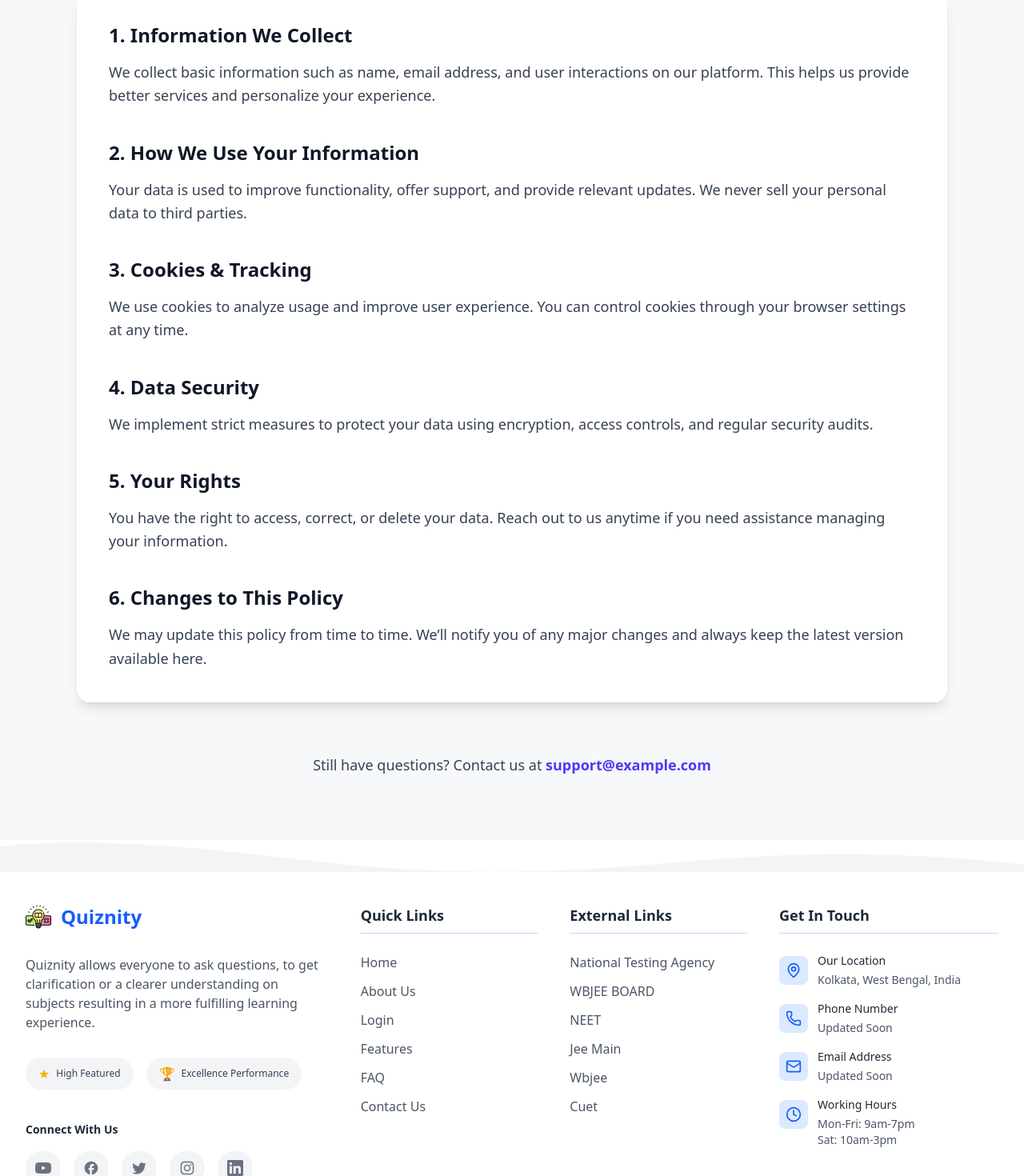
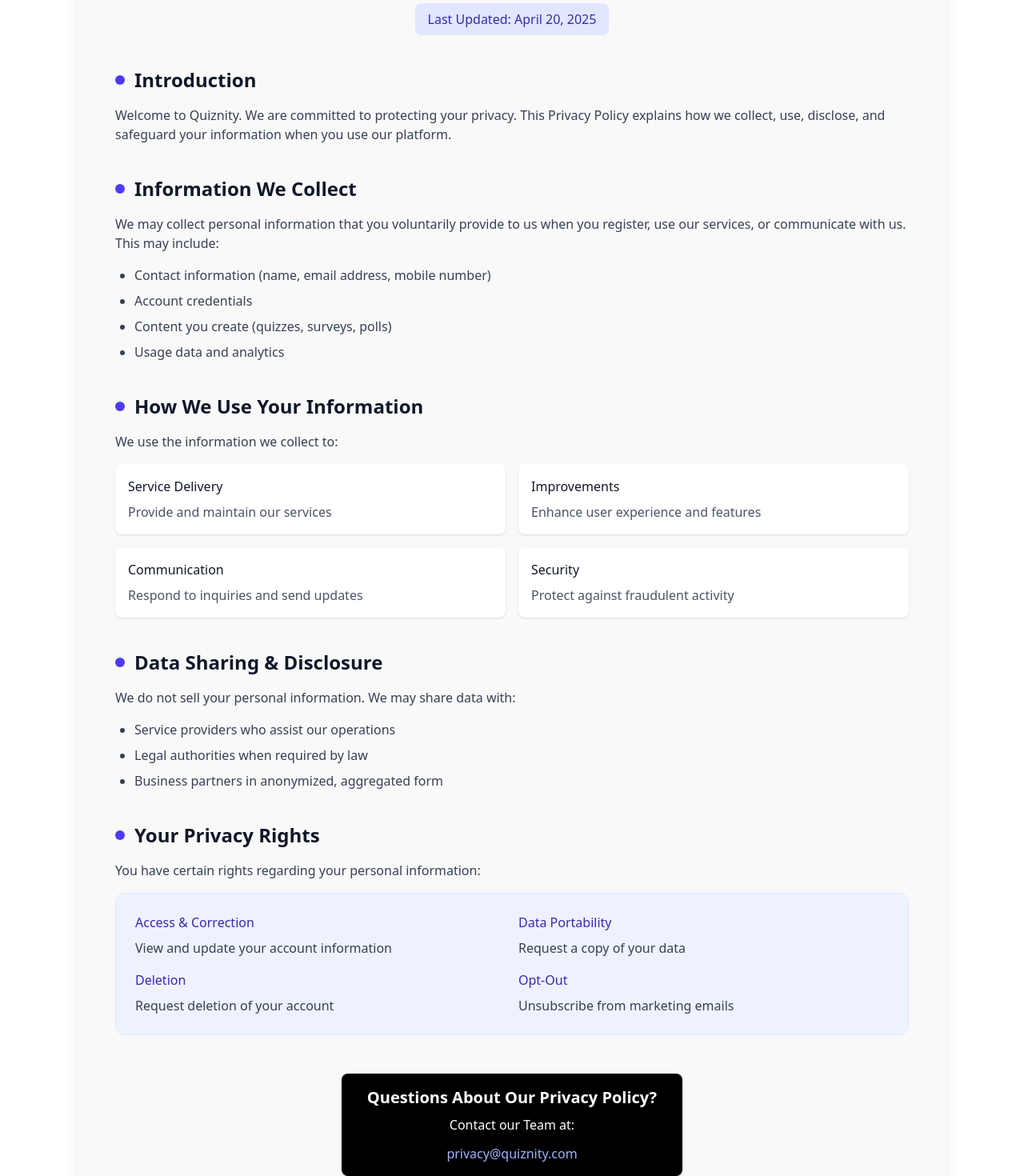
Before and after one commit to karnerfly/quiz, a React (Vite) app in the folder frontend/: page /privacy_Policy in a window 1280 px wide. Shown: the part 320-1790 px from the top of the page at 80% size. Built offline with nearby package versions, Linux system fonts and the light colour scheme; no server answers.

Commit message:
modified:   frontend/src/pages/PrivacyPolicy.jsx

```diff
--- a/frontend/src/pages/PrivacyPolicy.jsx
+++ b/frontend/src/pages/PrivacyPolicy.jsx
@@ -2,74 +2,145 @@
 
 const PrivacyPolicy = () => {
   return (
-    <section className="w-full py-20 px-6 md:px-24 bg-[#f7f8fa]">
+    <section className="w-full py-16 px-6 md:px-24 bg-white">
       <div className="max-w-6xl mx-auto">
         {/* Header */}
-        <div className="text-center mb-16">
+        <div className="text-center mb-12">
           <h2 className="mt-4 text-4xl md:text-5xl font-semibold text-gray-900 mb-6">
             Privacy Policy
           </h2>
           <p className="text-xl text-gray-700 max-w-2xl mx-auto">
-            Your trust is important to us. Here's how we handle your data with care and transparency.
+            Your privacy is important to us. Learn how we collect, use, and protect your data.
           </p>
           <div className="w-20 h-1 bg-indigo-600 mx-auto mt-4 rounded-full"></div>
         </div>
 
-        {/* Content */}
-        <div className="bg-white p-10 rounded-2xl shadow-lg hover:shadow-xl transition-shadow">
-          <div className="space-y-10 text-gray-700 text-lg leading-relaxed">
-            <div>
-              <h3 className="text-2xl font-semibold text-gray-900 mb-4">1. Information We Collect</h3>
-              <p>
-                We collect basic information such as name, email address, and user interactions on our platform. This helps us provide better services and personalize your experience.
+        {/* Main Content */}
+        <div className="bg-[#f9f9f9] p-8 md:p-12 rounded-2xl shadow-lg">
+          {/* Effective Date */}
+          <div className="mb-10 text-center">
+            <div className="inline-block bg-indigo-100 text-indigo-800 px-4 py-2 rounded-lg">
+              <p className="font-medium">Last Updated: April 20, 2025</p>
+            </div>
+          </div>
+
+          {/* Policy Sections */}
+          <div className="space-y-10">
+            {/* Introduction */}
+            <div className="policy-section">
+              <h3 className="text-2xl font-semibold text-gray-900 mb-4 flex items-center">
+                <span className="w-3 h-3 bg-indigo-600 rounded-full mr-3"></span>
+                Introduction
+              </h3>
+              <p className="text-gray-700 mb-4">
+                Welcome to Quiznity. We are committed to protecting your privacy. This Privacy Policy explains how we collect, use, disclose, and safeguard your information when you use our platform.
               </p>
             </div>
 
-            <div>
-              <h3 className="text-2xl font-semibold text-gray-900 mb-4">2. How We Use Your Information</h3>
-              <p>
-                Your data is used to improve functionality, offer support, and provide relevant updates. We never sell your personal data to third parties.
+            {/* Information We Collect */}
+            <div className="policy-section">
+              <h3 className="text-2xl font-semibold text-gray-900 mb-4 flex items-center">
+                <span className="w-3 h-3 bg-indigo-600 rounded-full mr-3"></span>
+                Information We Collect
+              </h3>
+              <p className="text-gray-700 mb-4">
+                We may collect personal information that you voluntarily provide to us when you register, use our services, or communicate with us. This may include:
               </p>
+              <ul className="list-disc pl-6 space-y-2 text-gray-700 mb-4">
+                <li>Contact information (name, email address, mobile number)</li>
+                <li>Account credentials</li>
+                <li>Content you create (quizzes, surveys, polls)</li>
+                <li>Usage data and analytics</li>
+              </ul>
             </div>
 
-            <div>
-              <h3 className="text-2xl font-semibold text-gray-900 mb-4">3. Cookies & Tracking</h3>
-              <p>
-                We use cookies to analyze usage and improve user experience. You can control cookies through your browser settings at any time.
+            {/* How We Use Your Information */}
+            <div className="policy-section">
+              <h3 className="text-2xl font-semibold text-gray-900 mb-4 flex items-center">
+                <span className="w-3 h-3 bg-indigo-600 rounded-full mr-3"></span>
+                How We Use Your Information
+              </h3>
+              <p className="text-gray-700 mb-4">
+                We use the information we collect to:
               </p>
+              <div className="grid grid-cols-1 md:grid-cols-2 gap-4 mb-4">
+                <div className="bg-white p-4 rounded-lg shadow-sm">
+                  <h4 className="font-medium text-gray-900 mb-2">Service Delivery</h4>
+                  <p className="text-gray-600">Provide and maintain our services</p>
+                </div>
+                <div className="bg-white p-4 rounded-lg shadow-sm">
+                  <h4 className="font-medium text-gray-900 mb-2">Improvements</h4>
+                  <p className="text-gray-600">Enhance user experience and features</p>
+                </div>
+                <div className="bg-white p-4 rounded-lg shadow-sm">
+                  <h4 className="font-medium text-gray-900 mb-2">Communication</h4>
+                  <p className="text-gray-600">Respond to inquiries and send updates</p>
+                </div>
+                <div className="bg-white p-4 rounded-lg shadow-sm">
+                  <h4 className="font-medium text-gray-900 mb-2">Security</h4>
+                  <p className="text-gray-600">Protect against fraudulent activity</p>
+                </div>
+              </div>
             </div>
 
-            <div>
-              <h3 className="text-2xl font-semibold text-gray-900 mb-4">4. Data Security</h3>
-              <p>
-                We implement strict measures to protect your data using encryption, access controls, and regular security audits.
+            {/* Data Sharing */}
+            <div className="policy-section">
+              <h3 className="text-2xl font-semibold text-gray-900 mb-4 flex items-center">
+                <span className="w-3 h-3 bg-indigo-600 rounded-full mr-3"></span>
+                Data Sharing & Disclosure
+              </h3>
+              <p className="text-gray-700 mb-4">
+                We do not sell your personal information. We may share data with:
               </p>
+              <ul className="list-disc pl-6 space-y-2 text-gray-700 mb-4">
+                <li>Service providers who assist our operations</li>
+                <li>Legal authorities when required by law</li>
+                <li>Business partners in anonymized, aggregated form</li>
+              </ul>
             </div>
 
-            <div>
-              <h3 className="text-2xl font-semibold text-gray-900 mb-4">5. Your Rights</h3>
-              <p>
-                You have the right to access, correct, or delete your data. Reach out to us anytime if you need assistance managing your information.
+            {/* Your Rights */}
+            <div className="policy-section">
+              <h3 className="text-2xl font-semibold text-gray-900 mb-4 flex items-center">
+                <span className="w-3 h-3 bg-indigo-600 rounded-full mr-3"></span>
+                Your Privacy Rights
+              </h3>
+              <p className="text-gray-700 mb-4">
+                You have certain rights regarding your personal information:
               </p>
+              <div className="bg-indigo-50 p-6 rounded-xl border border-indigo-100">
+                <div className="grid grid-cols-1 md:grid-cols-2 gap-4">
+                  <div>
+                    <h4 className="font-medium text-indigo-800 mb-2">Access & Correction</h4>
+                    <p className="text-gray-700">View and update your account information</p>
+                  </div>
+                  <div>
+                    <h4 className="font-medium text-indigo-800 mb-2">Data Portability</h4>
+                    <p className="text-gray-700">Request a copy of your data</p>
+                  </div>
+                  <div>
+                    <h4 className="font-medium text-indigo-800 mb-2">Deletion</h4>
+                    <p className="text-gray-700">Request deletion of your account</p>
+                  </div>
+                  <div>
+                    <h4 className="font-medium text-indigo-800 mb-2">Opt-Out</h4>
+                    <p className="text-gray-700">Unsubscribe from marketing emails</p>
+                  </div>
+                </div>
+              </div>
             </div>
 
-            <div>
-              <h3 className="text-2xl font-semibold text-gray-900 mb-4">6. Changes to This Policy</h3>
-              <p>
-                We may update this policy from time to time. We’ll notify you of any major changes and always keep the latest version available here.
-              </p>
+            {/* Contact Information */}
+            <div className="policy-section text-center mt-12">
+              <div className="inline-block bg-black text-white px-8 py-4 rounded-lg shadow-md">
+                <h3 className="text-xl font-semibold mb-2">Questions About Our Privacy Policy?</h3>
+                <p className="mb-3">Contact our Team at:</p>
+                <a href="mailto:privacy@quizmaker.com" className="text-indigo-300 hover:text-white transition-colors">
+                  privacy@quiznity.com
+                </a>
+              </div>
             </div>
           </div>
-        </div>
-
-        {/* Contact Info */}
-        <div className="mt-16 text-center">
-          <p className="text-lg text-gray-700">
-            Still have questions? Contact us at{" "}
-            <a href="mailto:support@example.com" className="text-indigo-600 font-semibold hover:underline">
-              support@example.com
-            </a>
-          </p>
         </div>
       </div>
     </section>
```
